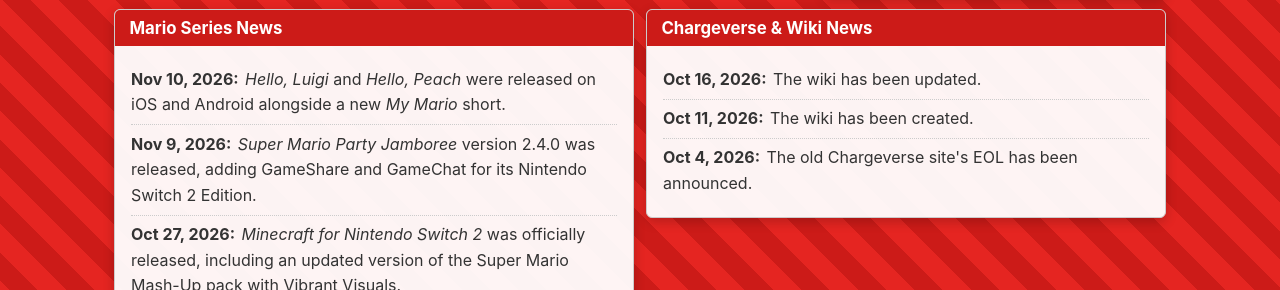
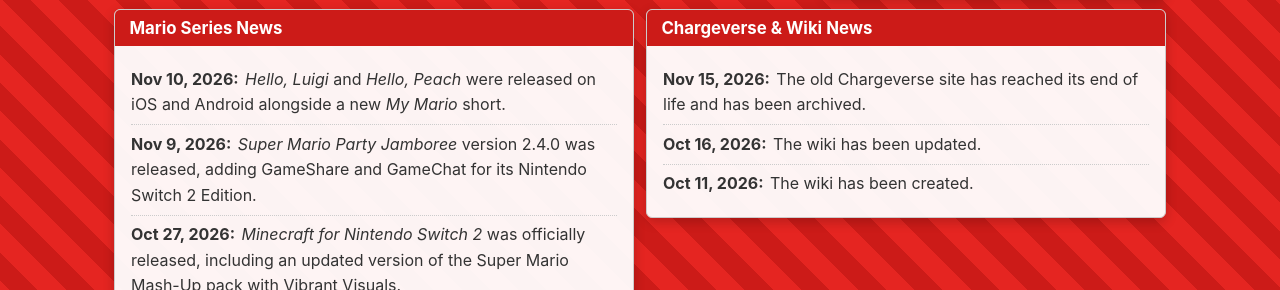
Before and after one commit to ChargeUp03/Chargeverse-Wiki, a plain HTML site: page index.html in a window 1280 px wide. Shown: the part 510-800 px from the top of the page. Drawn offline with Linux system fonts and the light colour scheme.

Commit message:
Update Chargeverse news

```diff
--- a/index.html
+++ b/index.html
@@ -154,9 +154,9 @@
                     <h2 class="panel-title">Chargeverse &amp; Wiki News</h2>
                     <div class="panel-body news-body">
                         <ul class="news-list">
+                            <li><span class="news-date">Nov 15, 2026:</span>The old Chargeverse site has reached its end of life and has been archived.</li>
                             <li><span class="news-date">Oct 16, 2026:</span>The wiki has been updated.</li>
                             <li><span class="news-date">Oct 11, 2026:</span>The wiki has been created.</li>
-                            <li><span class="news-date">Oct 4, 2026:</span>The old Chargeverse site's EOL has been announced.</li>
                         </ul>
                     </div>
                 </div>
```
Also changed, not shown: 2 other files.
